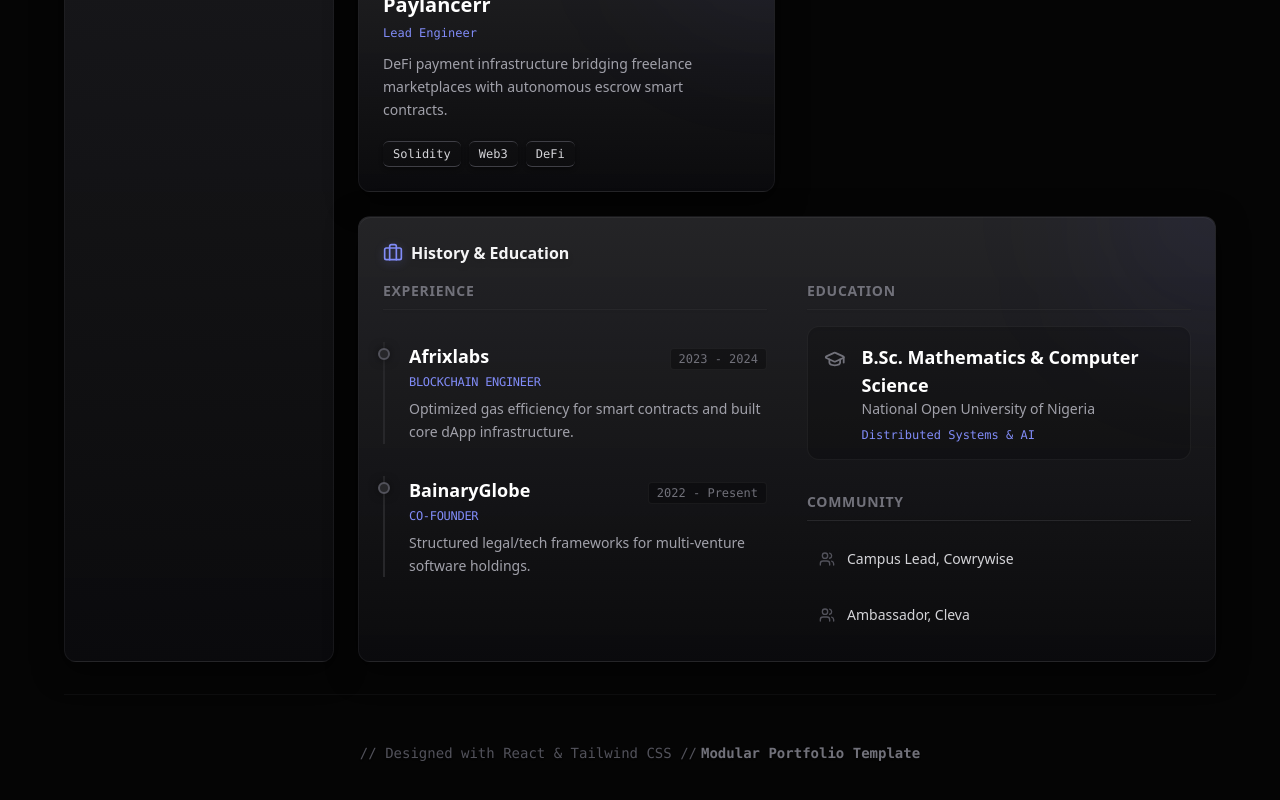
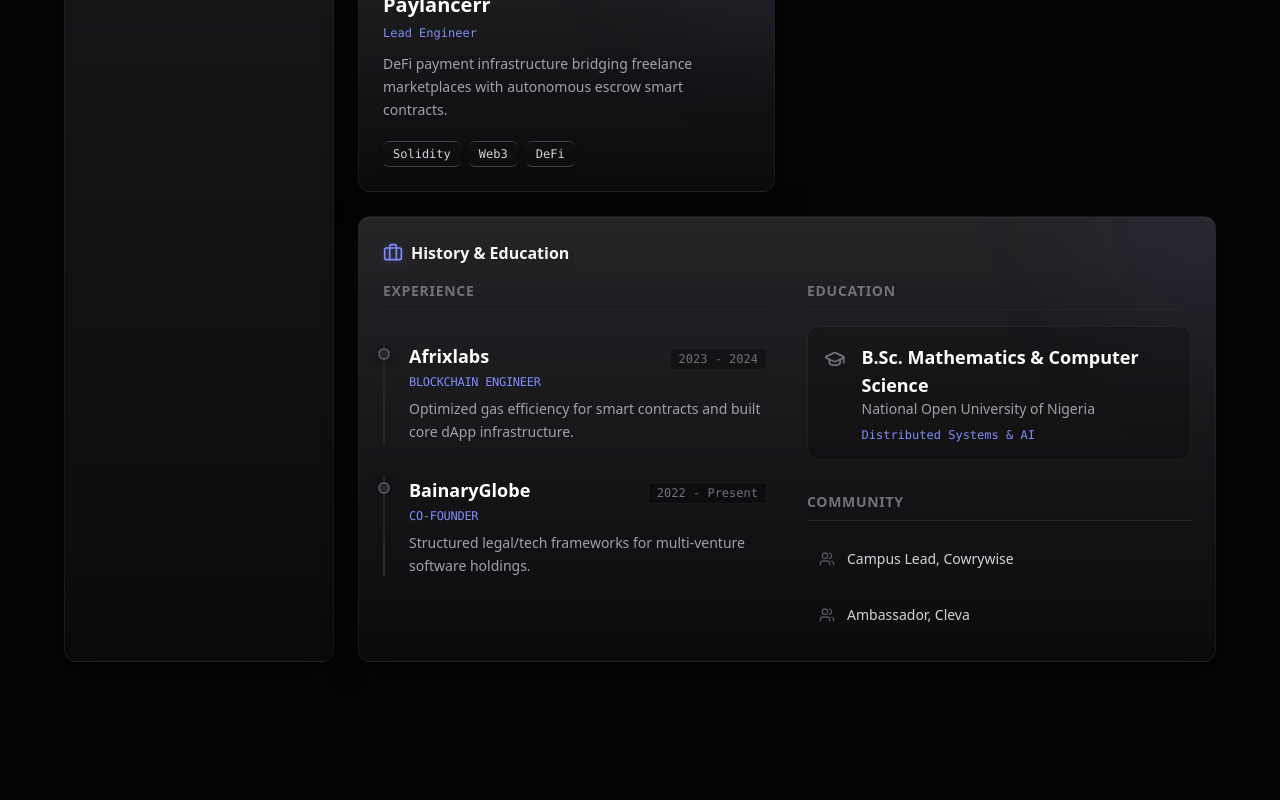
Before and after one commit to nathfavour/portfolio, a React (Vite) app: page / in a window 1280 px wide. Shown: the part 1084-1884 px from the top of the page. After the commit the page ends 1794 px from the top, so only its background shows below. Built offline with nearby package versions, Linux system fonts and the light colour scheme.

Commit message:
chore: automated commit generated by Autocommiter

```diff
--- a/App.tsx
+++ b/App.tsx
@@ -39,14 +39,6 @@
                     </div>
                 </main>
 
-                <footer className="text-center py-12 border-t border-zinc-900/50">
-                    <p className="text-zinc-600 text-sm font-mono drop-shadow-sm">
-                        // Designed with React & Tailwind CSS //
-                        <span className="text-zinc-500 font-bold hover:text-indigo-400 transition-colors cursor-pointer ml-1">
-                            Modular Portfolio Template
-                        </span>
-                    </p>
-                </footer>
             </div>
         </div>
     );
```
